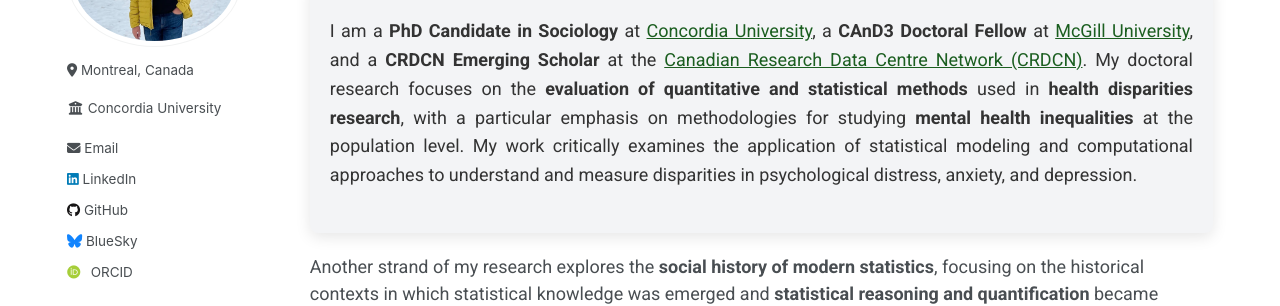
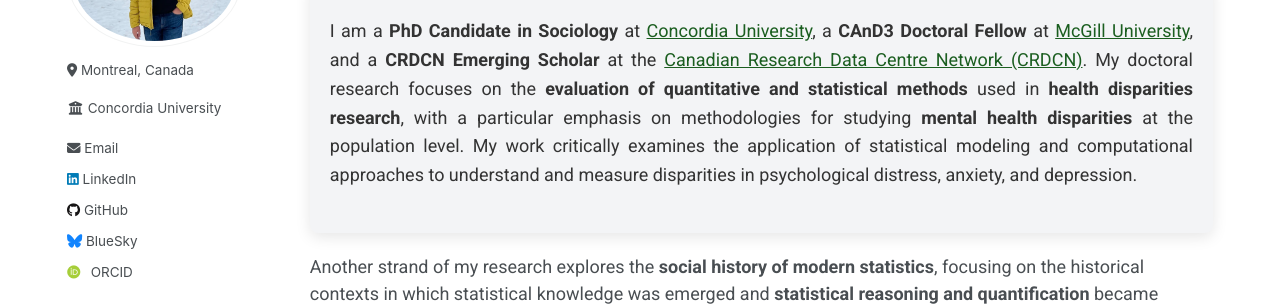
Before and after one commit to Mohsnmonji/mohsnmonji.github.io, a Jekyll site: the page built from about-me.md, in a window 1280 px wide and 900 px high. Shown: the part 196-502 px from the top of the window. Built offline with Jekyll 4.4.1, drawn with Linux system fonts in a browser that asks for light colours; some web fonts are replaced.

Commit message:
Update about-me.md

```diff
--- a/about-me.md
+++ b/about-me.md
@@ -93,7 +93,7 @@ author_profile: true
     <a href="https://crdcn.ca" target="_blank">Canadian Research Data Centre Network (CRDCN)</a>.
     My doctoral research focuses on the <strong>evaluation of quantitative and statistical methods</strong>
     used in <strong>health disparities research</strong>, with a particular emphasis on methodologies for studying
-    <strong>mental health inequalities</strong> at the population level. My work critically examines
+    <strong>mental health disparities </strong> at the population level. My work critically examines
     the application of statistical modeling and computational approaches to understand and measure
     disparities in psychological distress, anxiety, and depression.
   </p>
```
